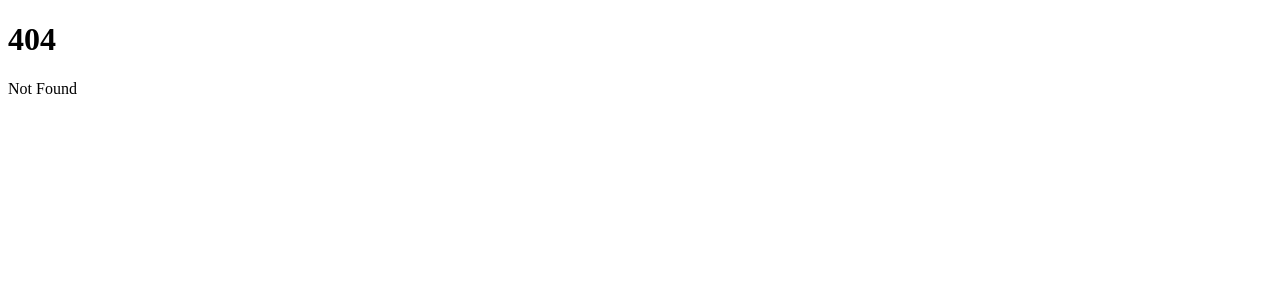
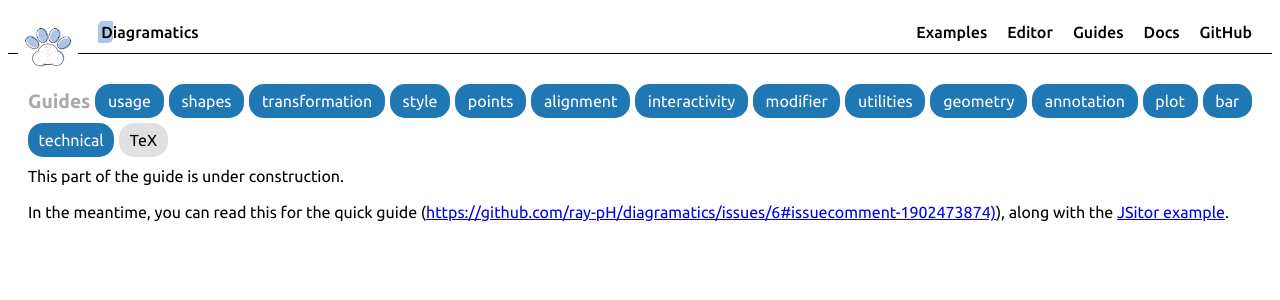
Before and after one commit to ray-pH/diagramatics-site, a SvelteKit app: page /guides/TeX in a window 1280 px wide. Before the commit this address had no page. Shown: the top 300 px of the page. Built offline with nearby package versions, Linux system fonts and the light colour scheme.

Commit message:
guides/TeX: under construction

```diff
--- /dev/null
+++ b/src/routes/guides/TeX/+page.svelte
@@ -0,0 +1,34 @@
+<svelte:head>
+    <title>Shapes - Guide : Diagramatics</title>
+    <meta charset="UTF-8">
+    <meta name="viewport" content="width=device-width, initial-scale=1">
+    <link href="{base}/fonts/ubuntu.css" rel="stylesheet">
+    <link href="{base}/fonts/lm-math.css" rel="stylesheet">
+</svelte:head>
+
+<script>
+    import Header from '../../Header.svelte'
+    import Diagramatics from '../../DiagramaticsWithCode.svelte'
+    import Navigation from '../navigation.svelte'
+    import 'diagramatics/css/diagramatics.css'
+    import '../guides.css'
+    import { base } from '$app/paths';
+
+    var width = 100;
+    var height = 100;
+</script>
+
+<Header />
+<div class="guides-container">
+
+    <Navigation page="TeX"/>
+
+    This part of the guide is under construction.
+
+    <br>
+    <br>
+    In the meantime, you can read this for the quick guide (<a href="https://github.com/ray-pH/diagramatics/issues/6#issuecomment-1902473874">https://github.com/ray-pH/diagramatics/issues/6#issuecomment-1902473874)</a>),
+    along with the <a href="https://jsitor.com/DJqa7rQPlW">JSitor example</a>.
+
+
+</div>
--- a/src/routes/guides/navigation.svelte
+++ b/src/routes/guides/navigation.svelte
@@ -5,7 +5,7 @@
         'usage', 'shapes', 'transformation', 'style',
         'points', 'alignment', 'interactivity', 'modifier',
         'utilities', 'geometry', 'annotation', 'plot', 'bar',
-        'technical',
+        'technical', 'TeX'
     ];
 </script>
 
```
